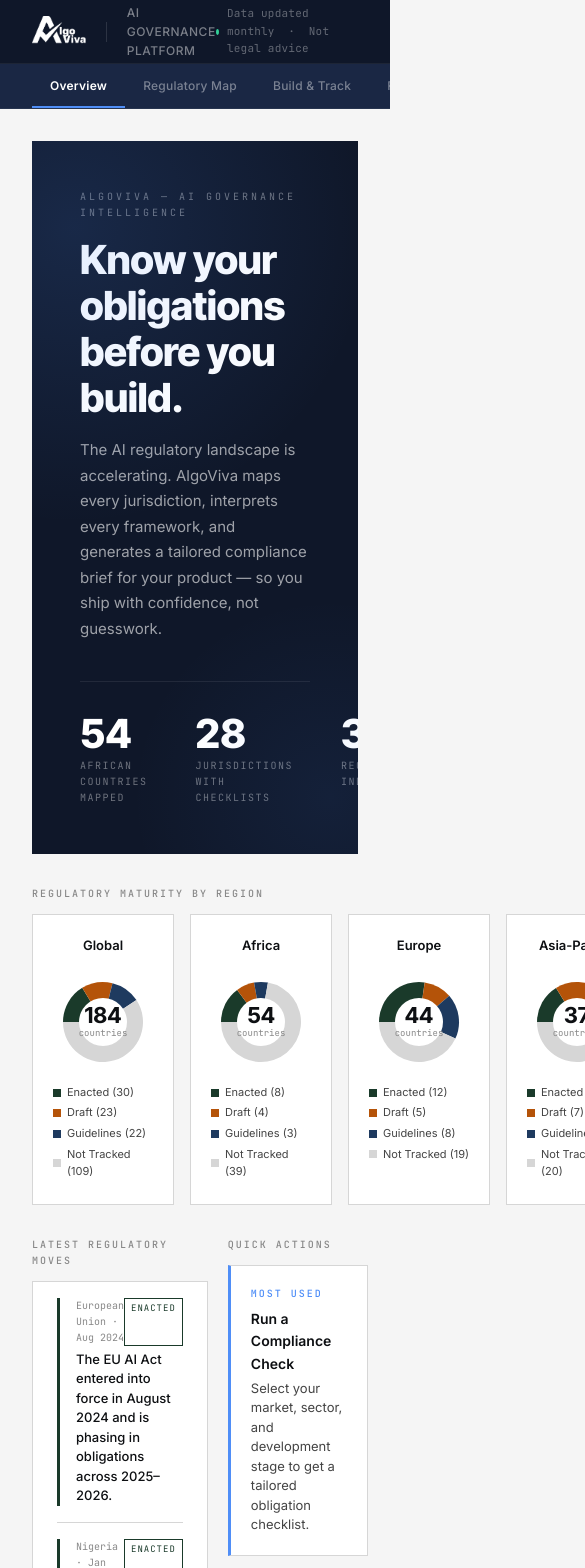
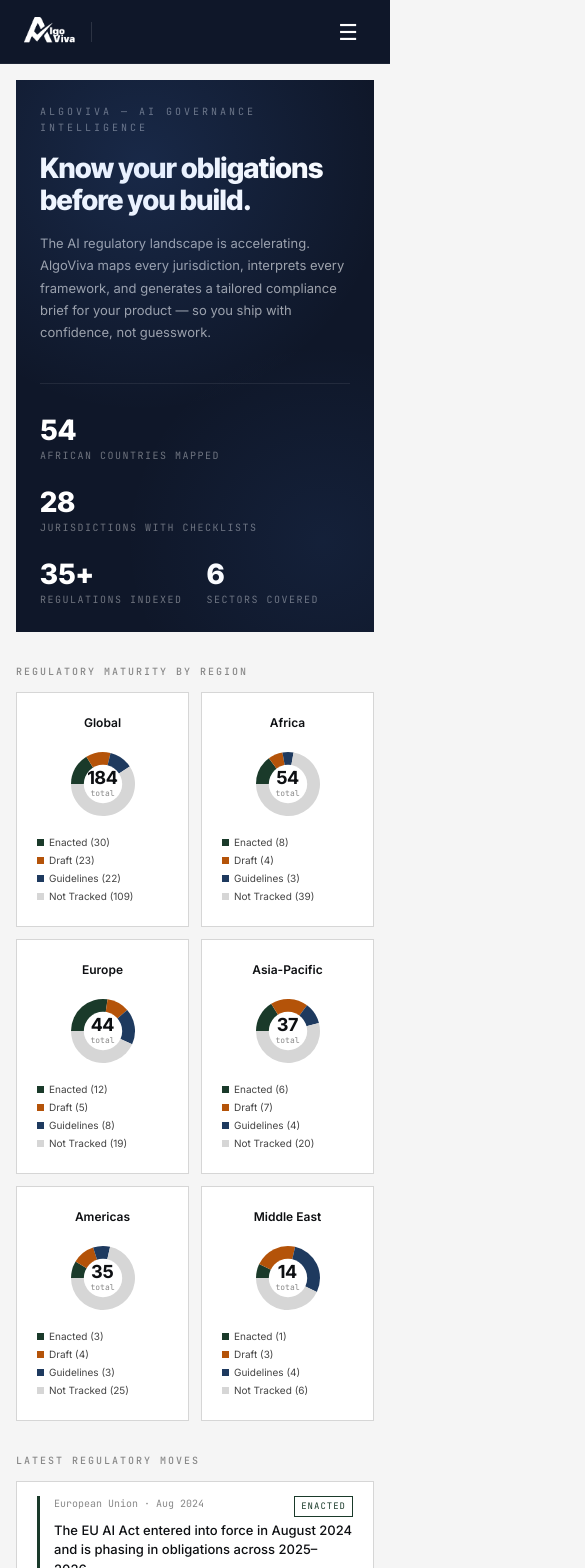
Before and after one commit to MikaylaArran/algoviva-governance, a React (Vite) app: page / in a window 390 px wide. Shown: the top 1568 px of the page, 585 px wide, since content can reach past the window. Built offline with nearby package versions, Linux system fonts and the light colour scheme.

Commit message:
Mobile responsive layout across all sections

```diff
--- a/index.html
+++ b/index.html
@@ -2,7 +2,7 @@
 <html lang="en">
   <head>
     <meta charset="UTF-8" />
-    <link rel="icon" type="image/png" href="/algoviva-logo.png" />
+    <link rel="icon" type="image/png" href="/JustA.png" />
     <meta name="viewport" content="width=device-width, initial-scale=1.0" />
     <title>AlgoViva — AI Governance Platform</title>
     <link rel="preconnect" href="https://fonts.googleapis.com" />
--- a/src/App.jsx
+++ b/src/App.jsx
@@ -10,17 +10,21 @@
   const [section, setSection] = useState('overview');
 
   const sections = {
-    overview: <Overview onNav={setSection} />,
-    map: <RegMap onNav={setSection} />,
+    overview:   <Overview onNav={setSection} />,
+    map:        <RegMap onNav={setSection} />,
     buildtrack: <BuildTrack />,
-    library: <Library />,
-    intel: <IntelFeed />,
+    library:    <Library />,
+    intel:      <IntelFeed />,
   };
 
   return (
     <div>
       <Header activeSection={section} onNav={setSection} />
-      <main style={{ maxWidth: 1400, margin: '0 auto', padding: '32px' }}>
+      <main style={{
+        maxWidth: 1400,
+        margin: '0 auto',
+        padding: 'clamp(16px, 4vw, 32px)',
+      }}>
         <div key={section} className="fade-in">
           {sections[section]}
         </div>
--- a/src/components/Header.jsx
+++ b/src/components/Header.jsx
@@ -1,3 +1,5 @@
+import { useState } from 'react';
+
 const NAV_ITEMS = [
   { id: 'overview',   label: 'Overview' },
   { id: 'map',        label: 'Regulatory Map' },
@@ -7,6 +9,13 @@
 ];
 
 export default function Header({ activeSection, onNav }) {
+  const [menuOpen, setMenuOpen] = useState(false);
+
+  function handleNav(id) {
+    onNav(id);
+    setMenuOpen(false);
+  }
+
   return (
     <>
       <header style={{
@@ -14,21 +23,22 @@
         display: 'flex',
         alignItems: 'center',
         justifyContent: 'space-between',
-        padding: '0 32px',
+        padding: '0 24px',
         height: 64,
         position: 'sticky',
         top: 0,
         zIndex: 100,
         borderBottom: '1px solid rgba(255,255,255,0.06)',
       }}>
-        <div style={{ display: 'flex', alignItems: 'center', gap: 20 }}>
+        {/* Logo */}
+        <div style={{ display: 'flex', alignItems: 'center', gap: 16 }}>
           <img
             src="/algoviva-logo.png"
             alt="AlgoViva"
-            style={{ height: 32, width: 'auto', objectFit: 'contain' }}
+            style={{ height: 30, width: 'auto', objectFit: 'contain' }}
           />
           <div style={{ width: 1, height: 20, background: 'rgba(255,255,255,0.12)' }} />
-          <span style={{
+          <span className="header-subtitle" style={{
             fontFamily: 'var(--font)',
             fontSize: 12,
             fontWeight: 500,
@@ -40,7 +50,8 @@
           </span>
         </div>
 
-        <div style={{
+        {/* Right — desktop */}
+        <div className="header-right" style={{
           display: 'flex',
           alignItems: 'center',
           gap: 8,
@@ -57,19 +68,40 @@
           }} />
           Data updated monthly &nbsp;·&nbsp; Not legal advice
         </div>
+
+        {/* Hamburger — mobile only */}
+        <button
+          onClick={() => setMenuOpen(o => !o)}
+          style={{
+            display: 'none',
+            background: 'none',
+            border: 'none',
+            color: 'white',
+            fontSize: 22,
+            cursor: 'pointer',
+            padding: '4px 8px',
+            lineHeight: 1,
+          }}
+          className="hamburger"
+        >
+          {menuOpen ? '✕' : '☰'}
+        </button>
       </header>
 
+      {/* Desktop nav */}
       <nav style={{
         background: 'var(--ink2)',
         display: 'flex',
-        padding: '0 32px',
+        padding: '0 24px',
         borderBottom: '1px solid rgba(255,255,255,0.06)',
         overflowX: 'auto',
-      }}>
+      }}
+        className="desktop-nav"
+      >
         {NAV_ITEMS.map(s => (
           <button
             key={s.id}
-            onClick={() => onNav(s.id)}
+            onClick={() => handleNav(s.id)}
             style={{
               background: 'none',
               border: 'none',
@@ -90,6 +122,66 @@
           </button>
         ))}
       </nav>
+
+      {/* Mobile menu */}
+      {menuOpen && (
+        <div style={{
+          position: 'fixed',
+          top: 64,
+          left: 0,
+          right: 0,
+          background: 'var(--ink)',
+          zIndex: 99,
+          borderBottom: '1px solid rgba(255,255,255,0.08)',
+          animation: 'fadeIn 0.2s ease',
+        }}>
+          {NAV_ITEMS.map(s => (
+            <button
+              key={s.id}
+              onClick={() => handleNav(s.id)}
+              style={{
+                display: 'block',
+                width: '100%',
+                padding: '16px 24px',
+                background: activeSection === s.id ? 'var(--ink2)' : 'none',
+                border: 'none',
+                borderLeft: activeSection === s.id ? '3px solid #4f8ef7' : '3px solid transparent',
+                color: activeSection === s.id ? 'white' : 'rgba(255,255,255,0.6)',
+                fontFamily: 'var(--font)',
+                fontSize: 14,
+                fontWeight: activeSection === s.id ? 600 : 400,
+                textAlign: 'left',
+                cursor: 'pointer',
+                borderBottom: '1px solid rgba(255,255,255,0.05)',
+              }}
+            >
+              {s.label}
+            </button>
+          ))}
+          <div style={{
+            padding: '14px 24px',
+            fontFamily: 'var(--font-mono)',
+            fontSize: 10,
+            color: 'rgba(255,255,255,0.3)',
+            display: 'flex',
+            alignItems: 'center',
+            gap: 8,
+          }}>
+            <div style={{ width: 6, height: 6, background: '#34d399', borderRadius: '50%' }} />
+            Data updated monthly · Not legal advice
+          </div>
+        </div>
+      )}
+
+      {/* Mobile styles */}
+      <style>{`
+        @media (max-width: 768px) {
+          .hamburger { display: block !important; }
+          .desktop-nav { display: none !important; }
+          .header-subtitle { display: none !important; }
+          .header-right { display: none !important; }
+        }
+      `}</style>
     </>
   );
 }
--- a/src/index.css
+++ b/src/index.css
@@ -46,3 +46,69 @@
 @keyframes fadeIn { from{opacity:0;transform:translateY(6px)} to{opacity:1;transform:translateY(0)} }
 @keyframes slideUp { from{opacity:0;transform:translateY(20px)} to{opacity:1;transform:translateY(0)} }
 .fade-in { animation: fadeIn 0.25s ease; }
+
+/* ── MOBILE ── */
+@media (max-width: 768px) {
+
+  /* Hero */
+  .hero-stats {
+    flex-wrap: wrap;
+    gap: 24px !important;
+  }
+
+  /* Charts grid — 2 cols on mobile */
+  .charts-grid {
+    grid-template-columns: repeat(2, 1fr) !important;
+  }
+
+  /* Overview 2-col → 1-col */
+  .overview-bottom {
+    grid-template-columns: 1fr !important;
+  }
+
+  /* Build & Track form + results stack */
+  .bt-layout {
+    grid-template-columns: 1fr !important;
+  }
+
+  /* Regulation Library table — hide region col */
+  .lib-region-col {
+    display: none;
+  }
+
+  /* Country grid — 1 col */
+  .country-grid {
+    grid-template-columns: 1fr !important;
+  }
+
+  /* Modal full width */
+  .modal-box {
+    max-width: 100% !important;
+    max-height: 95vh !important;
+    margin: 0 !important;
+  }
+
+  /* Header subtitle hidden on small screens */
+  .header-subtitle {
+    display: none;
+  }
+
+  /* Header right text hidden */
+  .header-right {
+    display: none;
+  }
+}
+
+@media (max-width: 480px) {
+  .charts-grid {
+    grid-template-columns: 1fr 1fr !important;
+  }
+
+  .hero-num {
+    font-size: 28px !important;
+  }
+
+  .hero-title {
+    font-size: 28px !important;
+  }
+}
--- a/src/sections/Library.jsx
+++ b/src/sections/Library.jsx
@@ -34,7 +34,7 @@
   }, [search, filter]);
 
   const thStyle = {
-    padding: '12px 16px',
+    padding: '10px 12px',
     textAlign: 'left',
     fontFamily: 'var(--font-mono)',
     fontSize: 10,
@@ -44,10 +44,11 @@
     borderBottom: '2px solid var(--border)',
     background: 'var(--surface)',
     fontWeight: 500,
+    whiteSpace: 'nowrap',
   };
 
   const tdStyle = {
-    padding: '14px 16px',
+    padding: '12px',
     borderBottom: '1px solid var(--surface2)',
     verticalAlign: 'top',
     fontSize: 13,
@@ -56,17 +57,17 @@
   return (
     <div>
       <div style={{ marginBottom:20 }}>
-        <h2 style={{ fontFamily:'var(--font-display)', fontWeight:700, fontSize:22, marginBottom:6 }}>Regulation Library</h2>
+        <h2 style={{ fontFamily:'var(--font-display)', fontWeight:700, fontSize:'clamp(18px, 4vw, 22px)', marginBottom:6 }}>Regulation Library</h2>
         <p style={{ fontFamily:'var(--font)', color:'var(--text2)', fontSize:14 }}>All indexed AI laws, data protection acts, sectoral guidelines, and international standards.</p>
       </div>
 
       {/* Controls */}
-      <div style={{ display:'flex', gap:8, marginBottom:20, flexWrap:'wrap', alignItems:'center' }}>
+      <div style={{ display:'flex', gap:6, marginBottom:16, flexWrap:'wrap', alignItems:'center' }}>
         <input
           value={search}
           onChange={e => setSearch(e.target.value)}
           placeholder="Search by name, country, theme…"
-          style={{ flex:1, minWidth:200, maxWidth:320, padding:'9px 14px', border:'1.5px solid var(--border)', fontFamily:'var(--font)', fontSize:13, outline:'none', background:'white' }}
+          style={{ flex:1, minWidth:180, maxWidth:320, padding:'9px 14px', border:'1.5px solid var(--border)', fontFamily:'var(--font)', fontSize:13, outline:'none', background:'white' }}
         />
         {CAT_FILTERS.map(f => (
           <FilterBtn key={f.id} active={filter === f.id} onClick={() => setFilter(f.id)}>{f.label}</FilterBtn>
@@ -78,15 +79,16 @@
         Showing {filtered.length} of {LIBRARY.length} regulations
       </div>
 
-      {/* Table */}
-      <div style={{ border:'1px solid var(--border)', overflow:'hidden' }}>
-        <table style={{ width:'100%', borderCollapse:'collapse', background:'white' }}>
+      {/* Desktop table */}
+      <div className="lib-table-wrap" style={{ border:'1px solid var(--border)', overflow:'hidden' }}>
+        <div style={{ overflowX:'auto' }}>
+          <table style={{ width:'100%', borderCollapse:'collapse', background:'white', minWidth:600 }}>
             <thead>
               <tr>
                 <th style={thStyle}>Regulation / Standard</th>
                 <th style={thStyle}>Jurisdiction</th>
                 <th style={thStyle}>Status</th>
-              <th style={thStyle}>Region</th>
+                <th style={{ ...thStyle }} className="lib-region-col">Region</th>
                 <th style={thStyle}>Document</th>
               </tr>
             </thead>
@@ -112,10 +114,10 @@
                       ))}
                     </div>
                   </td>
-                <td style={{ ...tdStyle, fontFamily:'var(--font)', color:'var(--text2)' }}>{r.country}</td>
-                <td style={tdStyle}><Tag status={r.status} small /></td>
-                <td style={{ ...tdStyle, fontFamily:'var(--font)', fontSize:12, color:'var(--text2)' }}>{r.region}</td>
-                <td style={tdStyle}>
+                  <td style={{ ...tdStyle, fontFamily:'var(--font)', color:'var(--text2)', whiteSpace:'nowrap' }}>{r.country}</td>
+                  <td style={{ ...tdStyle, whiteSpace:'nowrap' }}><Tag status={r.status} small /></td>
+                  <td style={{ ...tdStyle, fontFamily:'var(--font)', fontSize:12, color:'var(--text2)', whiteSpace:'nowrap' }} className="lib-region-col">{r.region}</td>
+                  <td style={{ ...tdStyle, whiteSpace:'nowrap' }}>
                     {r.url
                       ? <a href={r.url} target="_blank" rel="noopener noreferrer"
                           style={{ color:'#4f8ef7', fontFamily:'var(--font-mono)', fontSize:11, textDecoration:'none', display:'inline-flex', alignItems:'center', gap:3 }}>
@@ -130,5 +132,12 @@
           </table>
         </div>
       </div>
+
+      <style>{`
+        @media (max-width: 768px) {
+          .lib-region-col { display: none !important; }
+        }
+      `}</style>
+    </div>
   );
 }
--- a/src/sections/Overview.jsx
+++ b/src/sections/Overview.jsx
@@ -33,15 +33,15 @@
 
   return (
     <div style={{ background:'white', border:'1px solid var(--border)', padding:20, textAlign:'center' }}>
-      <div style={{ fontFamily:'var(--font)', fontWeight:600, fontSize:13, marginBottom:16, color:'var(--text)' }}>{label}</div>
-      <div style={{ position:'relative', width:100, height:100, margin:'0 auto 12px' }}>
+      <div style={{ fontFamily:'var(--font)', fontWeight:600, fontSize:12, marginBottom:12, color:'var(--text)' }}>{label}</div>
+      <div style={{ position:'relative', width:80, height:80, margin:'0 auto 10px' }}>
         <svg viewBox="0 0 100 100" style={{ width:'100%', height:'100%', transform:'rotate(-90deg)' }}>
           {paths}
           <circle cx={cx} cy={cy} r={24} fill="white" />
         </svg>
         <div style={{ position:'absolute', top:'50%', left:'50%', transform:'translate(-50%,-50%)', textAlign:'center' }}>
-          <div style={{ fontFamily:'var(--font-display)', fontSize:22, fontWeight:700, lineHeight:1 }}>{data.total}</div>
-          <div style={{ fontFamily:'var(--font-mono)', fontSize:9, color:'var(--text3)' }}>countries</div>
+          <div style={{ fontFamily:'var(--font-display)', fontSize:18, fontWeight:700, lineHeight:1 }}>{data.total}</div>
+          <div style={{ fontFamily:'var(--font-mono)', fontSize:8, color:'var(--text3)' }}>total</div>
         </div>
       </div>
       <div style={{ textAlign:'left' }}>
@@ -51,8 +51,8 @@
           { label:`Guidelines (${data.guidelines})`, color: COLORS.guidelines },
           { label:`Not Tracked (${notTracked})`,     color: COLORS.not_tracked },
         ].map(l => (
-          <div key={l.label} style={{ display:'flex', alignItems:'center', gap:6, fontSize:11, color:'var(--text2)', marginBottom:3, fontFamily:'var(--font)' }}>
-            <div style={{ width:8, height:8, background:l.color, flexShrink:0 }} />
+          <div key={l.label} style={{ display:'flex', alignItems:'center', gap:5, fontSize:10, color:'var(--text2)', marginBottom:2, fontFamily:'var(--font)' }}>
+            <div style={{ width:7, height:7, background:l.color, flexShrink:0 }} />
             {l.label}
           </div>
         ))}
@@ -75,40 +75,25 @@
       <div style={{
         background: 'var(--ink)',
         color: 'white',
-        padding: 48,
+        padding: 'clamp(24px, 5vw, 48px)',
         marginBottom: 32,
         position: 'relative',
         overflow: 'hidden',
       }}>
-        <div style={{
-          position: 'absolute',
-          top: '-30%',
-          right: '-5%',
-          width: 600,
-          height: 600,
-          background: 'radial-gradient(circle, rgba(79,142,247,0.15) 0%, transparent 70%)',
-          pointerEvents: 'none',
-        }} />
-        <div style={{
-          position: 'absolute',
-          bottom: '-20%',
-          left: '30%',
-          width: 400,
-          height: 400,
-          background: 'radial-gradient(circle, rgba(79,142,247,0.08) 0%, transparent 70%)',
-          pointerEvents: 'none',
-        }} />
+        <div style={{ position:'absolute', top:'-30%', right:'-5%', width:500, height:500, background:'radial-gradient(circle, rgba(79,142,247,0.15) 0%, transparent 70%)', pointerEvents:'none' }} />
+        <div style={{ position:'absolute', bottom:'-20%', left:'30%', width:400, height:400, background:'radial-gradient(circle, rgba(79,142,247,0.08) 0%, transparent 70%)', pointerEvents:'none' }} />
 
         <div style={{ fontFamily:'var(--font-mono)', fontSize:10, letterSpacing:3, textTransform:'uppercase', color:'rgba(255,255,255,0.4)', marginBottom:16 }}>
           AlgoViva — AI Governance Intelligence
         </div>
-        <h1 style={{ fontFamily:'var(--font-display)', fontSize:40, fontWeight:800, lineHeight:1.15, letterSpacing:'-0.5px', color:'white', maxWidth:560, marginBottom:16 }}>
+        <h1 className="hero-title" style={{ fontFamily:'var(--font-display)', fontSize:'clamp(28px, 5vw, 40px)', fontWeight:800, lineHeight:1.15, letterSpacing:'-0.5px', color:'white', maxWidth:560, marginBottom:16 }}>
           Know your obligations before you build.
         </h1>
-        <p style={{ fontFamily:'var(--font)', color:'rgba(255,255,255,0.6)', maxWidth:520, fontSize:15, lineHeight:1.7 }}>
+        <p style={{ fontFamily:'var(--font)', color:'rgba(255,255,255,0.6)', maxWidth:520, fontSize:'clamp(13px, 2vw, 15px)', lineHeight:1.7 }}>
           The AI regulatory landscape is accelerating. AlgoViva maps every jurisdiction, interprets every framework, and generates a tailored compliance brief for your product — so you ship with confidence, not guesswork.
         </p>
-        <div style={{ display:'flex', gap:48, marginTop:40, paddingTop:32, borderTop:'1px solid rgba(255,255,255,0.08)' }}>
+
+        <div className="hero-stats" style={{ display:'flex', gap:'clamp(20px, 4vw, 48px)', marginTop:40, paddingTop:32, borderTop:'1px solid rgba(255,255,255,0.08)', flexWrap:'wrap' }}>
           {[
             { num:'54',  label:'African Countries Mapped' },
             { num:'28',  label:'Jurisdictions with Checklists' },
@@ -116,7 +101,7 @@
             { num:'6',   label:'Sectors Covered' },
           ].map(s => (
             <div key={s.label}>
-              <div style={{ fontFamily:'var(--font-display)', fontSize:40, fontWeight:800, color:'white', lineHeight:1 }}>{s.num}</div>
+              <div className="hero-num" style={{ fontFamily:'var(--font-display)', fontSize:'clamp(28px, 5vw, 40px)', fontWeight:800, color:'white', lineHeight:1 }}>{s.num}</div>
               <div style={{ fontFamily:'var(--font-mono)', fontSize:10, letterSpacing:'1.5px', textTransform:'uppercase', color:'rgba(255,255,255,0.4)', marginTop:4 }}>{s.label}</div>
             </div>
           ))}
@@ -125,7 +110,7 @@
 
       {/* Charts */}
       <SectionLabel style={{ marginBottom:12 }}>Regulatory Maturity by Region</SectionLabel>
-      <div style={{ display:'grid', gridTemplateColumns:'repeat(6,1fr)', gap:16, marginBottom:32 }}>
+      <div className="charts-grid" style={{ display:'grid', gridTemplateColumns:'repeat(6, 1fr)', gap:12, marginBottom:32 }}>
         <DonutChart label="Global" data={global} />
         {Object.entries(REGION_STATS).map(([region, data]) => (
           <DonutChart key={region} label={region} data={data} />
@@ -133,17 +118,17 @@
       </div>
 
       {/* Feed + Quick Actions */}
-      <div style={{ display:'grid', gridTemplateColumns:'1fr 1fr', gap:20 }}>
+      <div className="overview-bottom" style={{ display:'grid', gridTemplateColumns:'1fr 1fr', gap:20 }}>
         <div>
           <SectionLabel style={{ marginBottom:12 }}>Latest Regulatory Moves</SectionLabel>
-          <div style={{ background:'white', border:'1px solid var(--border)', padding:'0 24px' }}>
+          <div style={{ background:'white', border:'1px solid var(--border)', padding:'0 20px' }}>
             {INTEL_ITEMS.slice(0, 5).map((item, i) => (
-              <div key={i} style={{ display:'flex', gap:16, padding:'16px 0', borderBottom: i < 4 ? '1px solid var(--border)' : 'none', alignItems:'flex-start' }}>
+              <div key={i} style={{ display:'flex', gap:14, padding:'14px 0', borderBottom: i < 4 ? '1px solid var(--border)' : 'none', alignItems:'flex-start' }}>
                 <div style={{ width:3, alignSelf:'stretch', background: TYPE_COLORS[item.type] || 'var(--border)', flexShrink:0 }} />
-                <div style={{ flex:1 }}>
-                  <div style={{ display:'flex', justifyContent:'space-between', marginBottom:4 }}>
+                <div style={{ flex:1, minWidth:0 }}>
+                  <div style={{ display:'flex', justifyContent:'space-between', marginBottom:4, gap:8, flexWrap:'wrap' }}>
                     <span style={{ fontFamily:'var(--font-mono)', fontSize:10, color:'var(--text3)' }}>{item.country} · {item.date}</span>
-                    <span style={{ fontFamily:'var(--font-mono)', fontSize:9, padding:'2px 6px', border:'1px solid currentColor', color: TYPE_COLORS[item.type], textTransform:'uppercase', letterSpacing:1 }}>{item.type}</span>
+                    <span style={{ fontFamily:'var(--font-mono)', fontSize:9, padding:'2px 6px', border:'1px solid currentColor', color: TYPE_COLORS[item.type], textTransform:'uppercase', letterSpacing:1, flexShrink:0 }}>{item.type}</span>
                   </div>
                   <div style={{ fontFamily:'var(--font)', fontWeight:500, fontSize:13, color:'var(--text)', lineHeight:1.5 }}>{item.briefing.split('.')[0]}.</div>
                 </div>
@@ -161,17 +146,28 @@
               { id:'intel',      color:'#b45309', label:'Intelligence', title:'Read the Intelligence Feed',    desc:"Synthesised regulatory intelligence with source news — what's changing and what it means for you." },
             ].map(q => (
               <div key={q.id} onClick={() => onNav(q.id)}
-                style={{ background:'white', border:'1px solid var(--border)', borderLeft:`3px solid ${q.color}`, padding:20, cursor:'pointer', transition:'box-shadow 0.2s' }}
+                style={{ background:'white', border:'1px solid var(--border)', borderLeft:`3px solid ${q.color}`, padding:18, cursor:'pointer', transition:'box-shadow 0.2s' }}
                 onMouseEnter={e => e.currentTarget.style.boxShadow = 'var(--shadow)'}
                 onMouseLeave={e => e.currentTarget.style.boxShadow = 'none'}>
                 <SectionLabel style={{ color:q.color }}>{q.label}</SectionLabel>
-                <div style={{ fontFamily:'var(--font)', fontWeight:600, fontSize:14, marginBottom:4 }}>{q.title}</div>
-                <div style={{ fontFamily:'var(--font)', fontSize:13, color:'var(--text2)', lineHeight:1.5 }}>{q.desc}</div>
+                <div style={{ fontFamily:'var(--font)', fontWeight:600, fontSize:13, marginBottom:4 }}>{q.title}</div>
+                <div style={{ fontFamily:'var(--font)', fontSize:12, color:'var(--text2)', lineHeight:1.5 }}>{q.desc}</div>
               </div>
             ))}
           </div>
         </div>
       </div>
+
+      {/* Mobile styles */}
+      <style>{`
+        @media (max-width: 768px) {
+          .charts-grid { grid-template-columns: repeat(2, 1fr) !important; }
+          .overview-bottom { grid-template-columns: 1fr !important; }
+        }
+        @media (max-width: 480px) {
+          .charts-grid { grid-template-columns: repeat(2, 1fr) !important; }
+        }
+      `}</style>
     </div>
   );
 }
--- a/src/sections/RegMap.jsx
+++ b/src/sections/RegMap.jsx
@@ -30,13 +30,13 @@
   return (
     <div>
       <div style={{ marginBottom:24 }}>
-        <h2 style={{ fontFamily:'var(--font-display)', fontWeight:700, fontSize:22, marginBottom:6 }}>Global AI Regulatory Map</h2>
+        <h2 style={{ fontFamily:'var(--font-display)', fontWeight:700, fontSize:'clamp(18px, 4vw, 22px)', marginBottom:6 }}>Global AI Regulatory Map</h2>
         <p style={{ fontFamily:'var(--font)', color:'var(--text2)', fontSize:14 }}>Click any country to see its regulatory profile and jump to a compliance check.</p>
       </div>
 
       {/* Filters */}
-      <div style={{ display:'flex', gap:8, marginBottom:24, flexWrap:'wrap' }}>
-        <FilterBtn active={regionFilter === 'all'} onClick={() => setRegionFilter('all')}>All Regions</FilterBtn>
+      <div style={{ display:'flex', gap:6, marginBottom:20, flexWrap:'wrap' }}>
+        <FilterBtn active={regionFilter === 'all'} onClick={() => setRegionFilter('all')}>All</FilterBtn>
         {REGIONS.map(r => (
           <FilterBtn key={r} active={regionFilter === r} onClick={() => setRegionFilter(r)}>{r}</FilterBtn>
         ))}
@@ -47,10 +47,10 @@
       </div>
 
       {/* Grid */}
-      <div style={{ display:'grid', gridTemplateColumns:'repeat(auto-fill, minmax(220px, 1fr))', gap:12 }}>
+      <div className="country-grid" style={{ display:'grid', gridTemplateColumns:'repeat(auto-fill, minmax(200px, 1fr))', gap:10 }}>
         {filtered.map(c => (
           <div key={c.name} onClick={() => setSelectedCountry(c)}
-            style={{ background:'white', border:'1px solid var(--border)', borderLeft:`3px solid ${borderColors[c.status] || 'var(--border)'}`, padding:16, cursor:'pointer', transition:'all 0.2s' }}
+            style={{ background:'white', border:'1px solid var(--border)', borderLeft:`3px solid ${borderColors[c.status] || 'var(--border)'}`, padding:14, cursor:'pointer', transition:'all 0.2s' }}
             onMouseEnter={e => { e.currentTarget.style.boxShadow = 'var(--shadow)'; e.currentTarget.style.transform = 'translateY(-1px)'; }}
             onMouseLeave={e => { e.currentTarget.style.boxShadow = 'none'; e.currentTarget.style.transform = 'none'; }}>
             <div style={{ fontFamily:'var(--font)', fontWeight:600, fontSize:13, marginBottom:4 }}>{c.name}</div>
@@ -96,6 +96,15 @@
           </>
         )}
       </Modal>
+
+      <style>{`
+        @media (max-width: 768px) {
+          .country-grid { grid-template-columns: 1fr 1fr !important; }
+        }
+        @media (max-width: 480px) {
+          .country-grid { grid-template-columns: 1fr !important; }
+        }
+      `}</style>
     </div>
   );
 }
```
Also changed, not shown: src/sections/BuildTrack.jsx (+16 -10 lines), public/JustA.png (added). Lines whose indentation alone changed are shown as unchanged.
